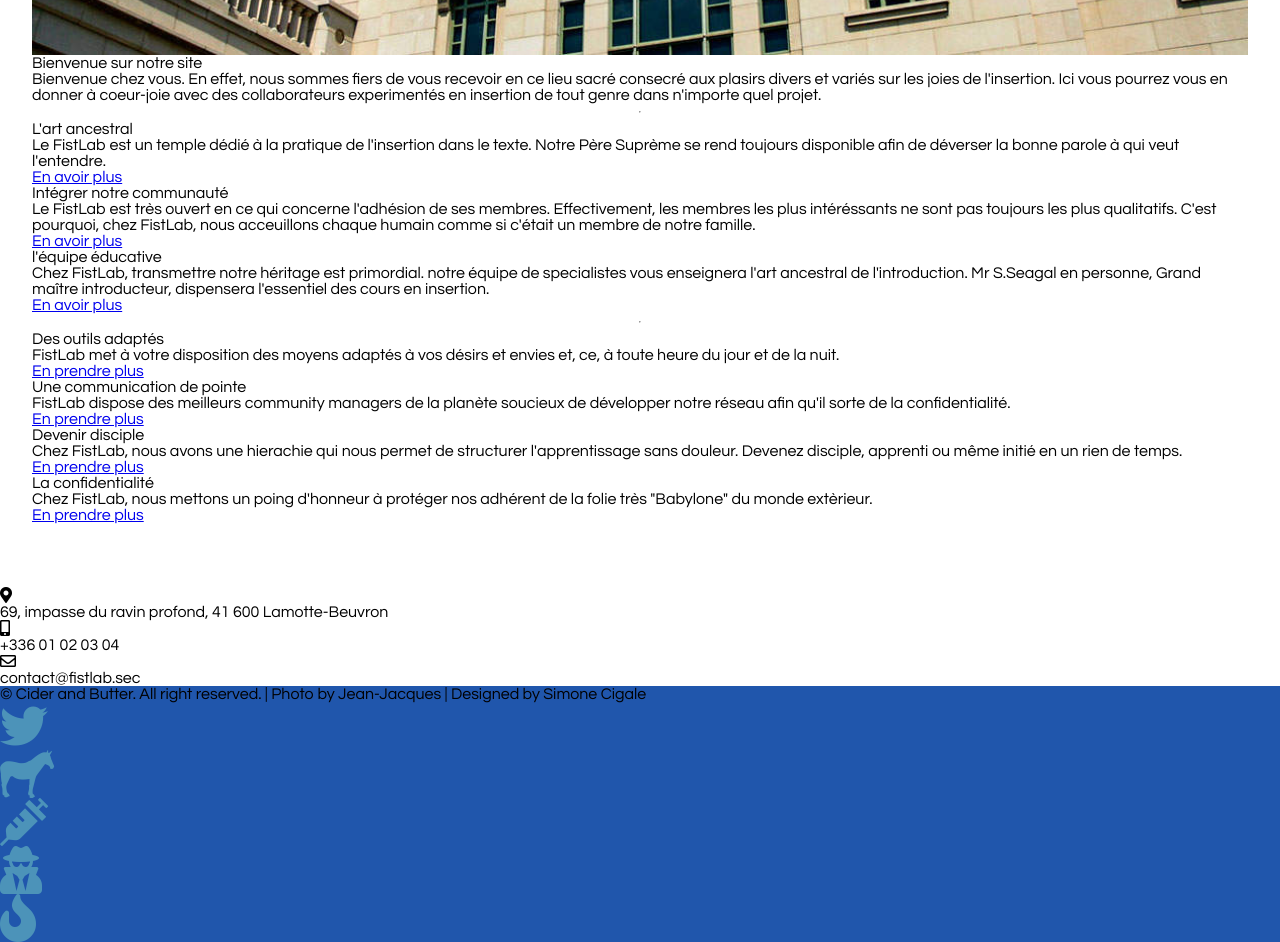
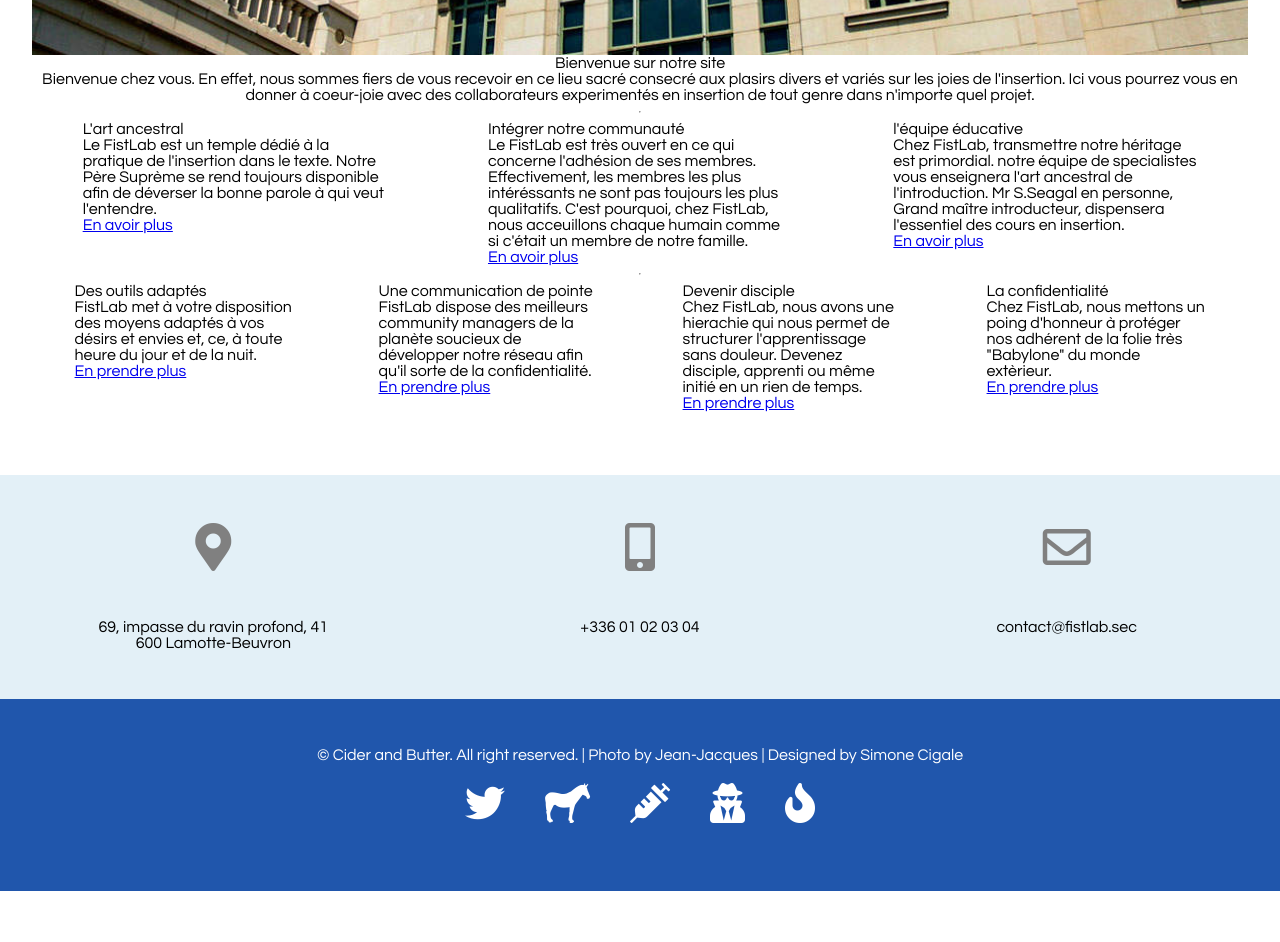
Before and after one commit to hermelen/challenge_4.1, a plain HTML site: page index.html in a window 1280 px wide. Shown: the part 760-1702 px from the top of the page. After the commit the page ends 1651 px from the top, so only its background shows below. Drawn offline with Linux system fonts and the light colour scheme.

Commit message:
display flex all done

```diff
--- a/css/style.css
+++ b/css/style.css
@@ -69,13 +69,72 @@ img{
     width: 100%;
     height: auto;
 }
+section.centre {
+  text-align: center;
+}
+
+section.articles_principaux {
+  display: flex;
+  justify-content: space-around;
+}
+
+section.articles_principaux article{
+  width: 25%;
+}
 
 
+section.articles_secondaires {
+  display: flex;
+  justify-content: space-around;
+}
 
+section.articles_secondaires article{
+  width: 18%;
+}
 
+section.nav_bas {
+  background-color: #e3f0f7;
+  padding: 3em 0;
+}
+
+section.nav_bas ul {
+  display: flex;
+  justify-content: space-around;
+}
+
+section.nav_bas li{
+  width: 20%;
+  text-align: center;
+}
+
+section.nav_bas li i{
+  font-size: 3em;
+  color: gray;
+  margin-bottom: 1em;
+}
+
+footer {
+  text-align: center;
+  padding: 3em 0;
+  color: #fff;
+}
+
+footer nav ul {
+  display: flex;
+  flex-direction: row;
+  justify-content: center;
+}
 
 
 footer i {
-  font-size: 3em;
-  color: #4c93b9;
+  font-size: 2.5em;
+  margin: 0.5em;
 }
+
+footer nav ul li a i{
+  color: #fff;
+}
+
+footer nav ul li a i:visited {
+  color: #fff;
+}
--- a/index.html
+++ b/index.html
@@ -94,6 +94,7 @@
                         Chez FistLab, nous avons une hierachie qui nous permet de structurer l'apprentissage sans douleur. Devenez disciple, apprenti ou même initié en un rien de temps.
                     </p>
                     <a href="#">En prendre plus</a>
+                </article>
                 <article class="art7">
                     <h4>La confidentialité</h4>
                     <p>
@@ -131,19 +132,11 @@
       </p>
       <nav>
         <ul>
-          <li><a><i class="fab fa-twitter"></i></a></li>
-        </ul>
-        <ul>
+          <li><a href="https://www.google.com"><i class="fab fa-twitter"></i></a></li>
           <li><a href="https://www.google.com/search?client=ubuntu&channel=fs&q=rent+a+mule&ie=utf-8&oe=utf-8"><i class="fab fa-sticker-mule"></i></a></li>
-        </ul>
-        <ul>
-          <li><a><i class="fas fa-syringe"></i></a></li>
-        </ul>
-        <ul>
-          <li><a><i class="fas fa-user-secret"></i></a></li>
-        </ul>
-        <ul>
-          <li><a><i class="fas fa-fire"></i></a></li>
+          <li><a href="https://www.google.com"><i class="fas fa-syringe"></i></a></li>
+          <li><a href="https://www.google.com"><i class="fas fa-user-secret"></i></a></li>
+          <li><a href="https://www.google.com"><i class="fas fa-fire"></i></a></li>
         </ul>
       </nav>
     </footer>
```
Lines whose indentation alone changed are shown as unchanged.
